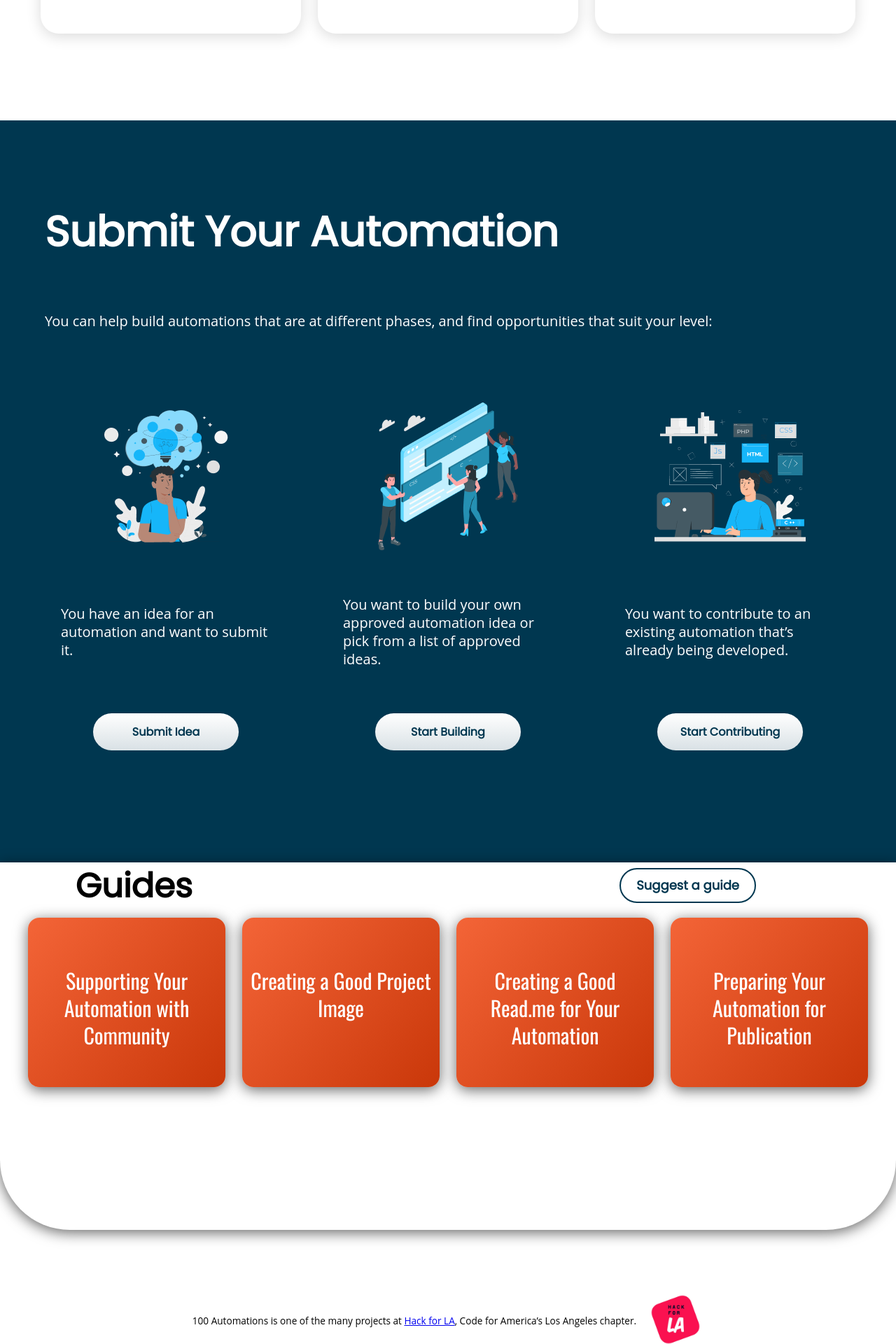
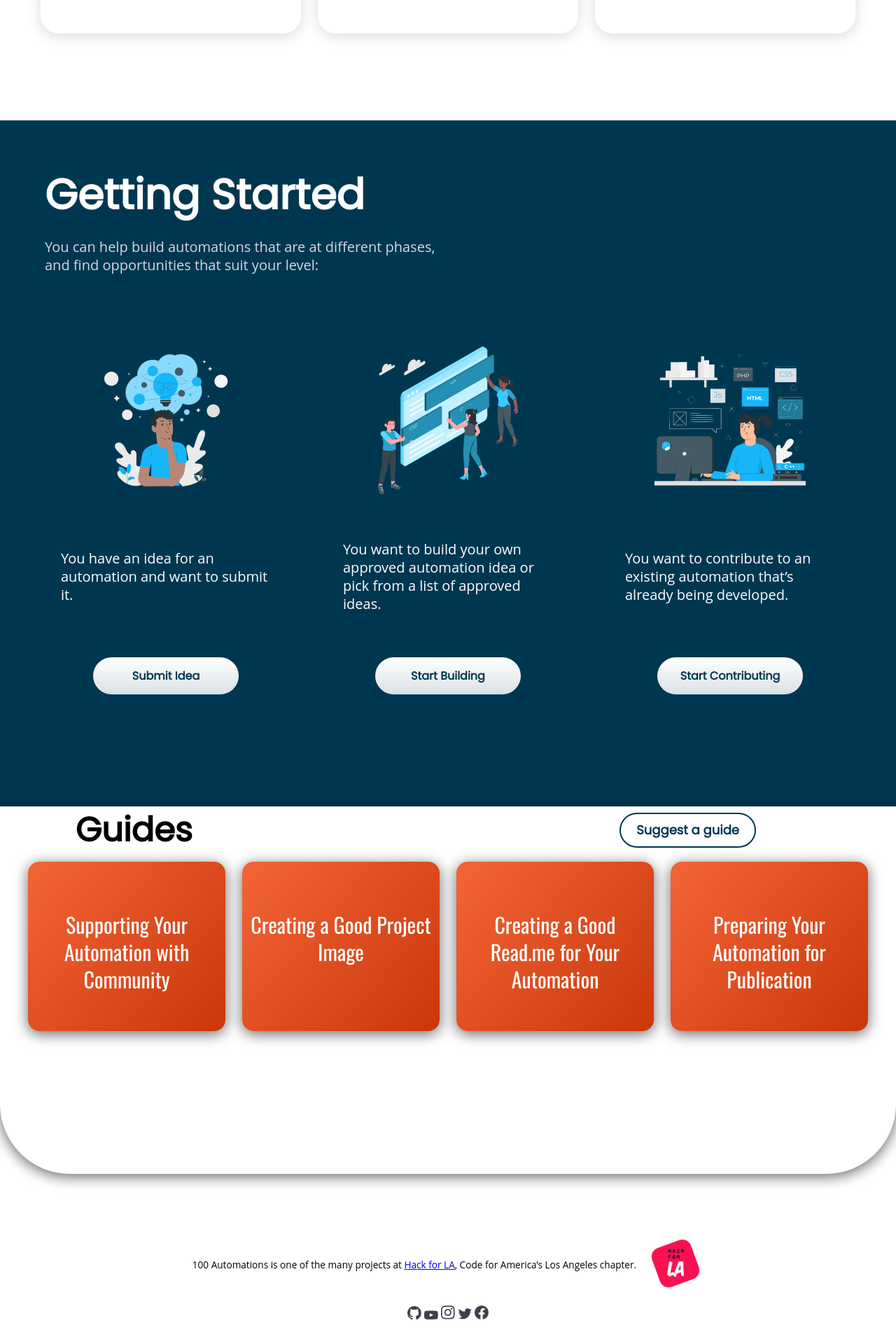
Before and after one commit to 100Automations/Website, a Jekyll site: the page built from index.html, in a window 1280 px wide. Shown: the part 1397-3317 px from the top of the page at 70% size. Built offline with Jekyll 4.4.1, drawn with Linux system fonts in a browser that asks for light colours.

Commit message:
Changed border card title text to 'Getting Started,'; Changed the width of border card title and subtitle and repositioned them for mobile; changed the color of border card subtitle.

```diff
--- a/_includes/border.html
+++ b/_includes/border.html
@@ -1,7 +1,7 @@
 <!-- This is the card for the border it will have user options and separate our automations from our guides -->
 <div class="border">
     <div class="border_card_title ">
-      <h2>Submit Your Automation</h2>
+      <span class="h2">Getting Started</span>
     </div>
     <div class="border_card_text">
       <p>You can help build automations that are at different phases, and find opportunities that suit your level:</p>
--- a/_sass/includes/action.scss
+++ b/_sass/includes/action.scss
@@ -85,7 +85,7 @@
           font-size: 40px;
           line-height: 114%;
           color: $white;
-        }
+        };
       }
       ;
       .action_card_subtitle{
--- a/_sass/includes/border.scss
+++ b/_sass/includes/border.scss
@@ -9,12 +9,28 @@
         color:$white;
 
         .border_card_title {
+        word-break: break-all;
         padding-left: 4rem;
+        .h2{
+                font-family: $poppins;
+                font-style: normal;
+                font-weight: 600;
+                font-size: 60px;
+                line-height: 140%;
+                color: $white;
+              }
+              ;
         }
+        ;
 
         .border_card_text {
         padding-left: 4rem;
+        width:580px;
+        p{
+                color: #D6D6E7;
         }
+        }
+        ;
 
 
         .border_card_actions {
@@ -30,6 +46,7 @@
                 justify-content: space-between;
                 flex-wrap: nowrap;
                 }
+                ;
 
                 a {
                 text-decoration: none;
@@ -38,5 +55,38 @@
                 font-family: $poppins;
                 font-weight: 600;
                 }
+                ;
         }
+        ;
+        @media screen and (max-width: 480px) {
+                .border_card_title{
+                       padding-left: 0rem;
+                        width: 359px;
+                        .h2{
+                                font-family: $poppins;
+                                font-style: normal;
+                                font-weight: 600;
+                                font-size: 40px;
+                                line-height: 45.6px;
+                                color: $white;
+                                position:relative;
+                                left:26px;
+
+                              }
+                              ;
+                }
+                ;
+                .border_card_text{
+                padding-left: 0rem;
+                width:295px;
+                p{
+                  position: relative;
+                  left:30px;
+                }
+                ;
+                }
+                ;
+        }
+        ;
 }
+;
```
